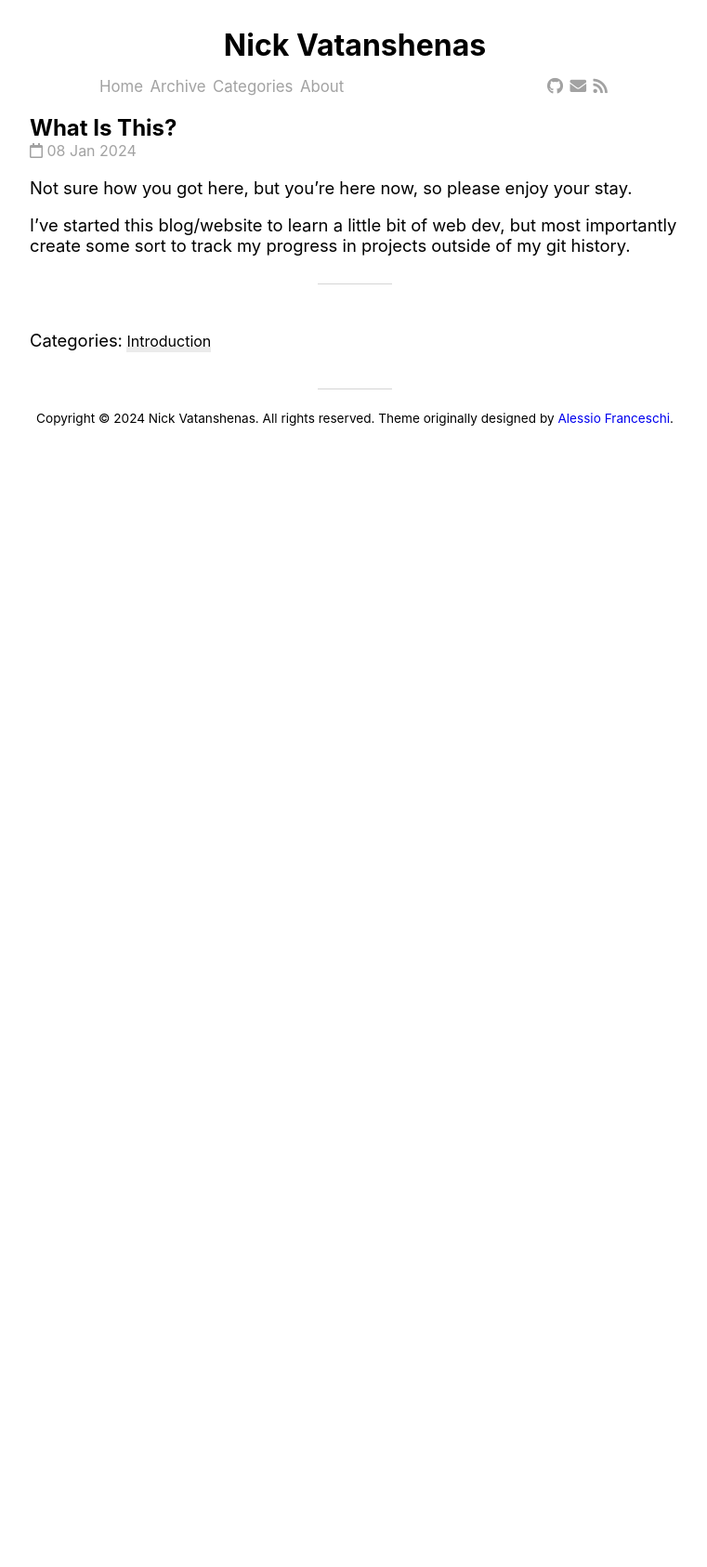
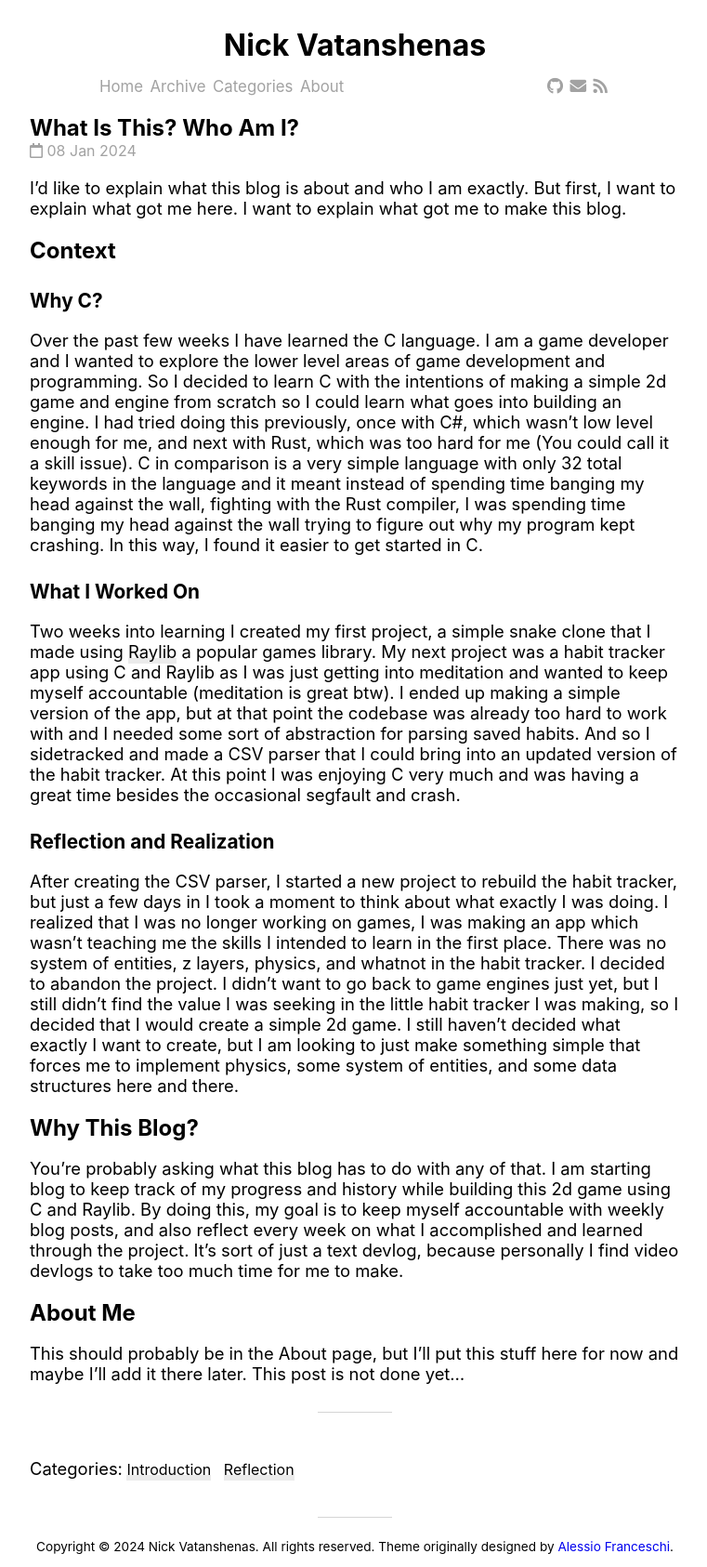
Before and after one commit to 0megq/blog, a Jekyll site: the page built from _posts/2024-01-08-what-is-this.md, in a window 1280 px wide. Shown: the whole page at 93% size, without its empty margins (258-1019 px from the left). Built offline with Jekyll 4.4.1, drawn with Linux system fonts in a browser that asks for light colours; nearby versions of some CDN libraries; comment, search, counter and statistics services are not loaded; before the commit the page ends 900 px from its top, so only the background shows below that.

Commit message:
first post kinda done; trying out comments

```diff
--- a/_includes/comments.html
+++ b/_includes/comments.html
@@ -1,6 +1,6 @@
 <section class="comments">
   <script src="https://utteranc.es/client.js"
-    repo="#"
+    repo="https://github.com/0megq/website-test"
     issue-term="pathname"
     label="Comment 💬"
     theme="github-light"
--- a/_posts/2024-01-08-what-is-this.md
+++ b/_posts/2024-01-08-what-is-this.md
@@ -1,12 +1,23 @@
 ---
-title: What Is This?
+title: What Is This? Who Am I?
 layout: post
-categories: [Introduction]
-tags: [introduction]
+categories: [Introduction, Reflection, ]
+tags: [introduction, reflection]
 image: /assets/img/airplane.jpg
 description: "What is this website?"
-customexcerpt: "Not sure how you got here, but you're here now."
+customexcerpt: "Not sure how you got here, but you're here now. Here's a little bit about this blog and me."
 ---
-Not sure how you got here, but you're here now, so please enjoy your stay.
+I'd like to explain what this blog is about and who I am exactly. But first, I want to explain what got me here. I want to explain what got me to make this blog.
+# Context
+#### Why C?
+Over the past few weeks I have learned the C language. I am a game developer and I wanted to explore the lower level areas of game development and programming. So I decided to learn C with the intentions of making a simple 2d game and engine from scratch so I could learn what goes into building an engine. I had tried doing this previously, once with C#, which wasn't low level enough for me, and next with Rust, which was too hard for me (You could call it a skill issue). C in comparison is a very simple language with only 32 total keywords in the language and it meant instead of spending time banging my head against the wall, fighting with the Rust compiler, I was spending time banging my head against the wall trying to figure out why my program kept crashing. In this way, I found it easier to get started in C.
+#### What I Worked On
+Two weeks into learning I created my first project, a simple snake clone that I made using [Raylib](https://www.raylib.com/) a popular games library. My next project was a habit tracker app using C and Raylib as I was just getting into meditation and wanted to keep myself accountable (meditation is great btw). I ended up making a simple version of the app, but at that point the codebase was already too hard to work with and I needed some sort of abstraction for parsing saved habits. And so I sidetracked and made a CSV parser that I could bring into an updated version of the habit tracker. At this point I was enjoying C very much and was having a great time besides the occasional segfault and crash.
+#### Reflection and Realization
+After creating the CSV parser, I started a new project to rebuild the habit tracker, but just a few days in I took a moment to think about what exactly I was doing. I realized that I was no longer working on games, I was making an app which wasn't teaching me the skills I intended to learn in the first place. There was no system of entities, z layers, physics, and whatnot in the habit tracker. I decided to abandon the project. I didn't want to go back to game engines just yet, but I still didn't find the value I was seeking in the little habit tracker I was making, so I decided that I would create a simple 2d game. I still haven't decided what exactly I want to create, but I am looking to just make something simple that forces me to implement physics, some system of entities, and some data structures here and there.
 
-I've started this blog/website to learn a little bit of web dev, but most importantly create some sort to track my progress in projects outside of my git history.
+# Why This Blog?
+You're probably asking what this blog has to do with any of that. I am starting blog to keep track of my progress and history while building this 2d game using C and Raylib. By doing this, my goal is to keep myself accountable with weekly blog posts, and also reflect every week on what I accomplished and learned through the project. It's sort of just a text devlog, because personally I find video devlogs to take too much time for me to make.
+
+# About Me
+This should probably be in the About page, but I'll put this stuff here for now and maybe I'll add it there later. This post is not done yet...
--- a/utterances.json
+++ b/utterances.json
@@ -1,3 +1,5 @@
 {
-    "origins": ["https://yourwebsite.com"]
+	"origins": [
+		"https://0megq.github.io/website-test"
+	]
 }
```
Also changed, not shown: _posts/2020-05-20-write-a-post.md (deleted, +0 -24 lines).
